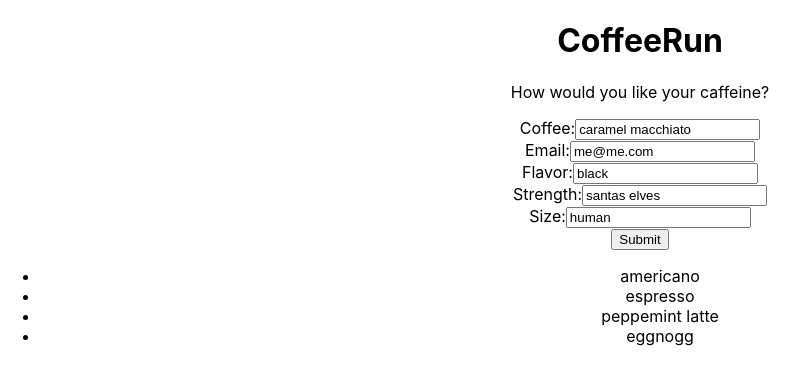
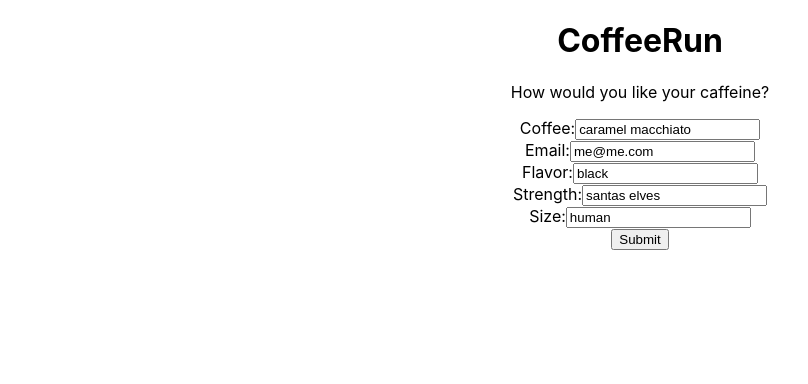
Before and after one commit to amelia678/coffee-react, a React (Create React App) app: page / in a window 1280 px wide. Shown: the top 384 px of the page, without its empty margins (0-808 px from the left). Built offline with nearby package versions, Linux system fonts and the light colour scheme.

Commit message:
displays orders on screen

```diff
--- a/src/CoffeeRun.js
+++ b/src/CoffeeRun.js
@@ -15,7 +15,7 @@ class CoffeeRun extends Component {
             <div>
                 <h1>CoffeeRun</h1>
                 <CoffeeForm handleSubmit={this._addOrder} />
-                <OrderList />
+                <OrderList orders = {this.state.orders} />
             </div>
         )
     }
--- a/src/OrderList.js
+++ b/src/OrderList.js
@@ -4,13 +4,18 @@ import React from 'react';
 function OrderList(props){
     return (
         <div>
+            {props.orders.map(o => {
+                return(<div className='coffee-orders'>
             <ul>
-               <li>americano</li>
-               <li>espresso</li>
-               <li>peppemint latte</li>
-                <li>eggnogg</li>
+               {Object.keys(o).map(k =>{
+                   return (
+                       <li>{k}: {o[k]}</li>
+                   )
+               })}
             </ul>
 
+                </div> )
+            })}
         </div>
     )
 }
--- a/src/index.css
+++ b/src/index.css
@@ -12,3 +12,8 @@ code {
   font-family: source-code-pro, Menlo, Monaco, Consolas, "Courier New",
     monospace;
 }
+
+
+.coffee-orders {
+  outline: 5px solid pink;
+}
```
